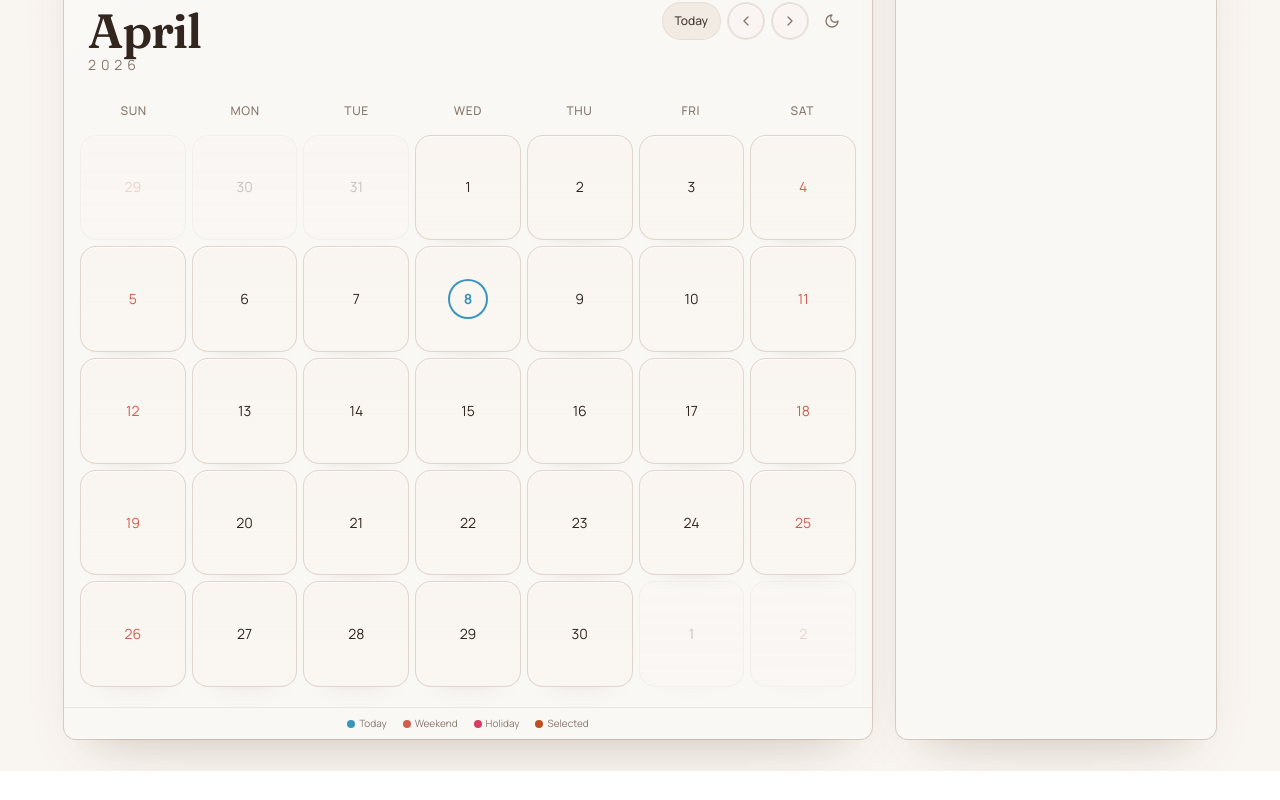
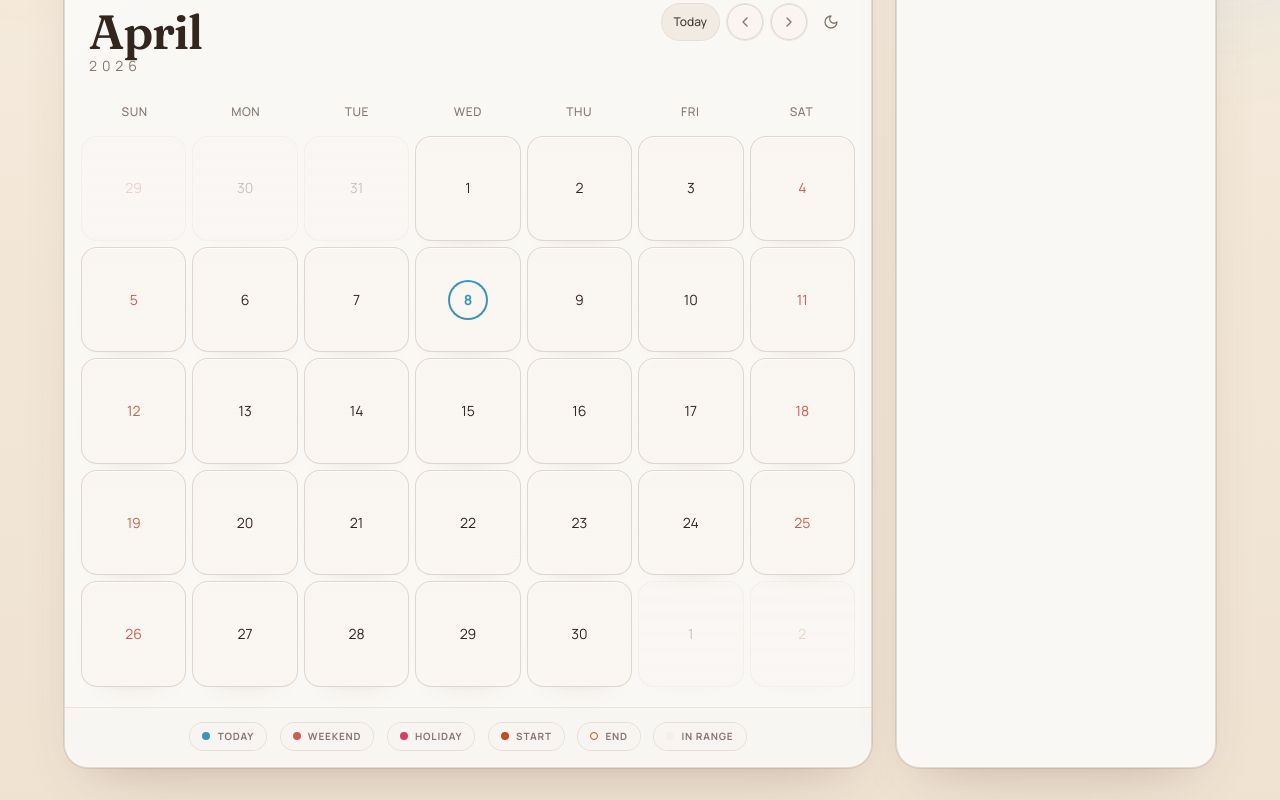
Before and after one commit to david-one8/Wall-Calendar, a React (Vite) app: page / in a window 1280 px wide. Shown: the part 380-1180 px from the top of the page. Before the commit the page ends 1151 px from the top, so only its background shows below. Built offline with nearby package versions, Linux system fonts and the light colour scheme; the HTML template or start-up script is replaced by a standard one.

Commit message:
feat: refactor WallCalendar layout and enhance styling for better visual hierarchy

```diff
--- a/src/components/WallCalendar.tsx
+++ b/src/components/WallCalendar.tsx
@@ -1,14 +1,5 @@
 import { useState, useCallback, useEffect } from "react";
-import {
-  getCalendarDays,
-  DateRange,
-  CalendarNote,
-  loadNotes,
-  saveNotes,
-  addMonths,
-  subMonths,
-  isSameDay,
-} from "@/lib/calendar-utils";
+import { getCalendarDays, DateRange, CalendarNote, loadNotes, saveNotes, addMonths, subMonths } from "@/lib/calendar-utils";
 import CalendarSpiral from "./CalendarSpiral";
 import CalendarHeroImage from "./CalendarHeroImage";
 import CalendarHeader from "./CalendarHeader";
@@ -76,10 +67,14 @@ const WallCalendar = () => {
   };
 
   return (
-    <div className="min-h-screen bg-background flex items-center justify-center p-4 sm:p-6 lg:p-8">
-      <div className="w-full max-w-6xl flex flex-col lg:flex-row gap-4 lg:gap-6">
+    <div className="calendar-stage min-h-screen p-4 sm:p-6 lg:p-8">
+      <div className="calendar-stage-decoration calendar-stage-decoration-left" />
+      <div className="calendar-stage-decoration calendar-stage-decoration-right" />
+
+      <div className="relative mx-auto flex w-full max-w-6xl flex-col gap-5">
+        <div className="w-full max-w-6xl flex flex-col lg:flex-row gap-4 lg:gap-6">
         {/* Calendar Panel */}
-        <div className="flex-1 calendar-paper rounded-xl overflow-hidden">
+        <div className="flex-1 calendar-paper calendar-panel rounded-[1.5rem] overflow-hidden">
           <CalendarSpiral />
           <CalendarHeroImage month={currentMonth.getMonth()} />
           <CalendarHeader
@@ -100,24 +95,30 @@ const WallCalendar = () => {
             isSelecting={isSelecting}
           />
           {/* Footer */}
-          <div className="flex items-center justify-center gap-4 px-4 py-2 text-[10px] text-muted-foreground border-t border-border/50">
-            <span className="flex items-center gap-1">
+          <div className="calendar-legend">
+            <span className="calendar-legend-item">
               <span className="w-2 h-2 rounded-full bg-calendar-today" /> Today
             </span>
-            <span className="flex items-center gap-1">
+            <span className="calendar-legend-item">
               <span className="w-2 h-2 rounded-full bg-calendar-weekend" /> Weekend
             </span>
-            <span className="flex items-center gap-1">
+            <span className="calendar-legend-item">
               <span className="w-2 h-2 rounded-full bg-calendar-holiday" /> Holiday
             </span>
-            <span className="flex items-center gap-1">
-              <span className="w-2 h-2 rounded-full bg-primary" /> Selected
+            <span className="calendar-legend-item">
+              <span className="w-2 h-2 rounded-full bg-primary" /> Start
+            </span>
+            <span className="calendar-legend-item">
+              <span className="w-2 h-2 rounded-full border border-primary" /> End
+            </span>
+            <span className="calendar-legend-item">
+              <span className="w-2 h-2 rounded-full bg-calendar-range-mid" /> In Range
             </span>
           </div>
         </div>
 
         {/* Notes Panel */}
-        <div className="w-full lg:w-80 calendar-paper rounded-xl overflow-hidden flex flex-col min-h-[300px] lg:min-h-0">
+        <div className="w-full lg:w-80 calendar-paper notes-panel rounded-[1.5rem] overflow-hidden flex flex-col min-h-[300px] lg:min-h-0">
           <CalendarNotes
             notes={notes}
             selectedDate={selectedDate}
@@ -126,6 +127,7 @@ const WallCalendar = () => {
           />
         </div>
       </div>
+      </div>
     </div>
   );
 };
```
